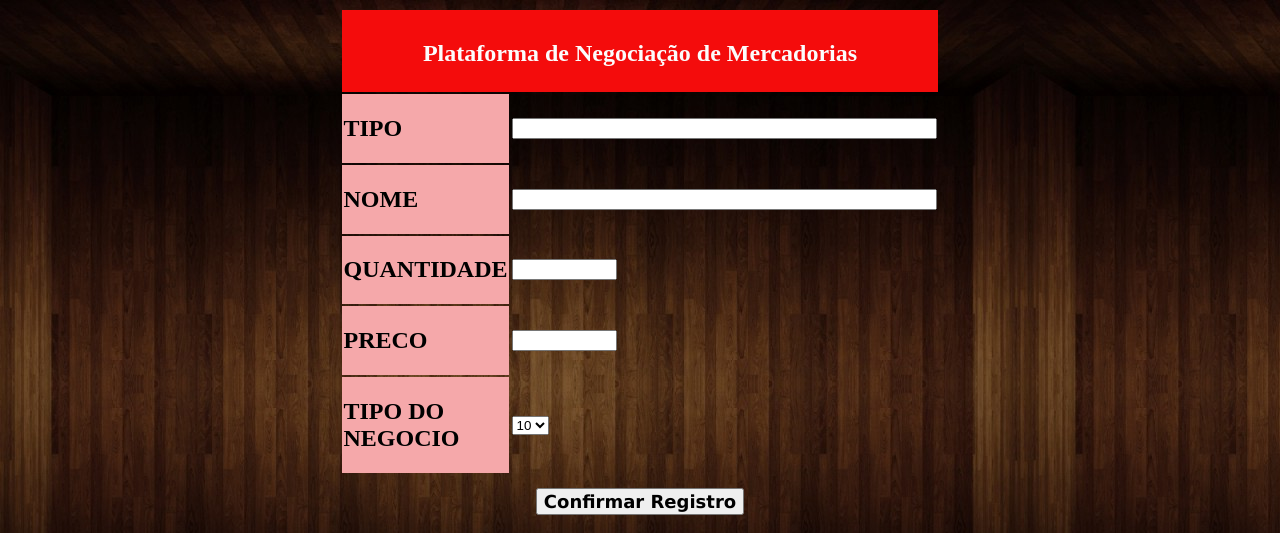
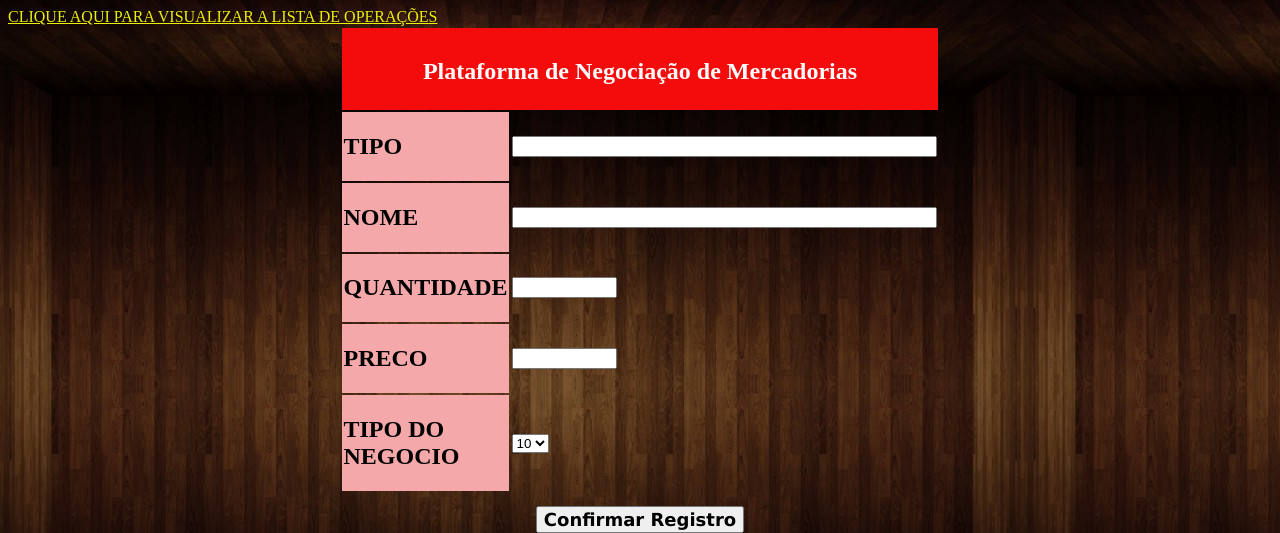
Before and after one commit to mauriciolira/negociamercadoria, a PHP site: page /cadastromercadoria.php in a window 1280 px wide. Shown: the top 533 px of the page. Run offline with PHP 8.4, Linux system fonts and the light colour scheme; tables that the repository leaves empty or names only in its code hold one stand-in row (values such as "Sample post").

Commit message:
Update cadastromercadoria.php

```diff
--- a/cadastromercadoria.php
+++ b/cadastromercadoria.php
@@ -44,6 +44,7 @@ function validacao() {
 </script>
 </head>
 <body>
+<a href="http://191.193.166.45:888/appweb/visualizacao.php" target="_blank" style="color: #E9EF0B">CLIQUE AQUI PARA VISUALIZAR A LISTA DE OPERAÇÕES</a>
 <form name="form1" method="post" action="obtemcadastro.php" onsubmit="return validacao();">
 <div align="center">
   <table width="200" border="0" align="center">
```
